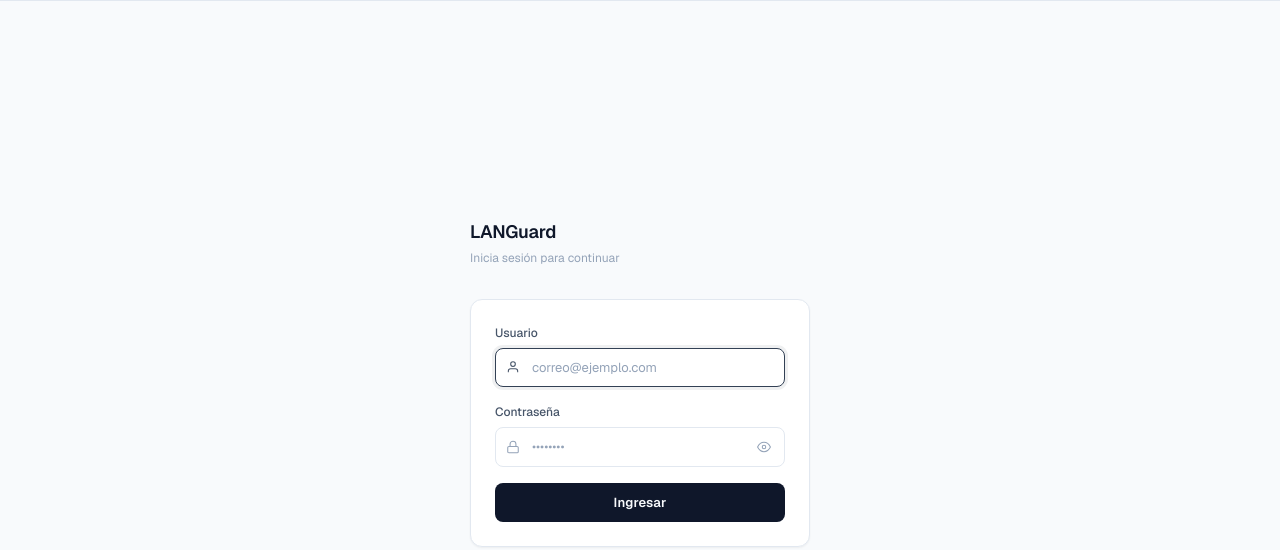
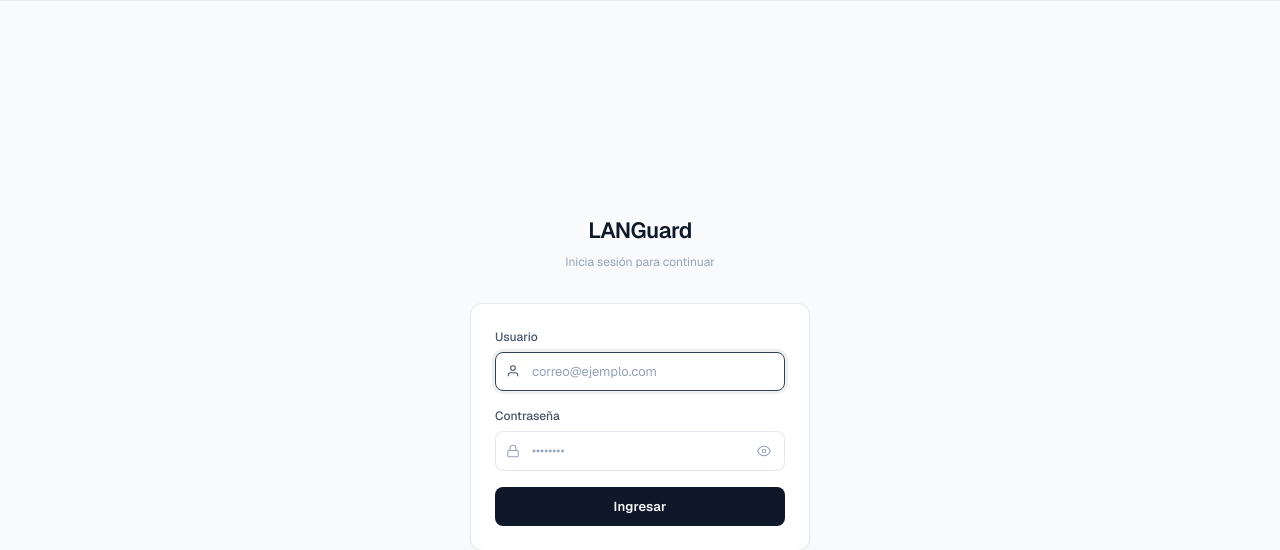
Before and after one commit to Osvaldo-Net/LANGuard, a Flask app: page /login in a window 1280 px wide. Shown: the top 550 px of the page. Run offline with Flask 3, Linux system fonts and the light colour scheme; parts of the project's set-up code (start-up, migrations or seed data) failed here and were passed over; some libraries are stand-ins or nearby versions.

Commit message:
Update login.html

```diff
--- a/templates/login.html
+++ b/templates/login.html
@@ -78,9 +78,9 @@
     <div class="w-full max-w-[340px] fade-up">
 
       <!-- Wordmark -->
-      <div class="mb-8">
-        <h1 class="font-semibold text-slate-900 dark:text-white tracking-tight" style="font-size:18px;letter-spacing:-.01em">LANGuard</h1>
-        <p class="text-slate-400 dark:text-slate-500 mt-1" style="font-size:12px">Inicia sesión para continuar</p>
+      <div class="mb-8 text-center">
+        <h1 class="font-semibold text-slate-900 dark:text-white tracking-tight" style="font-size:22px;letter-spacing:-.02em">LANGuard</h1>
+        <p class="text-slate-400 dark:text-slate-500 mt-1.5" style="font-size:12px">Inicia sesión para continuar</p>
       </div>
 
       <!-- Alerts -->
```
